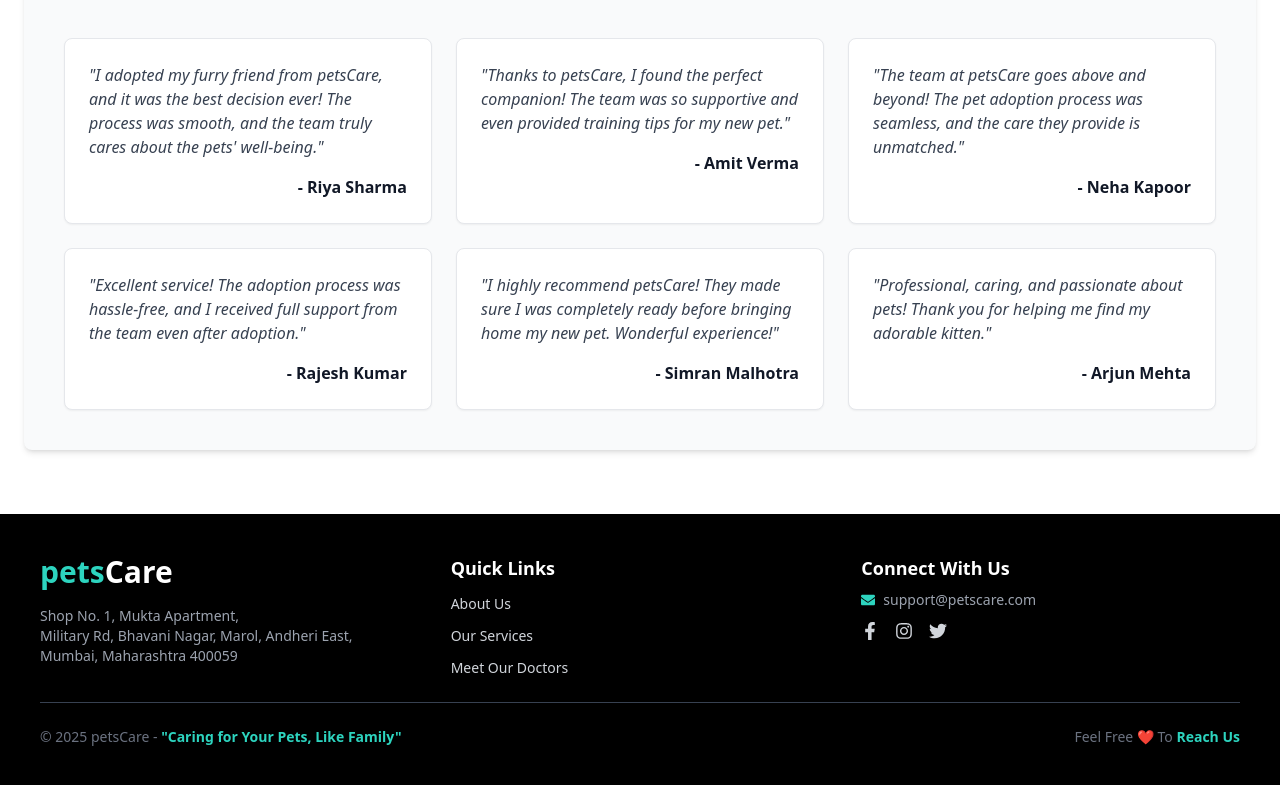
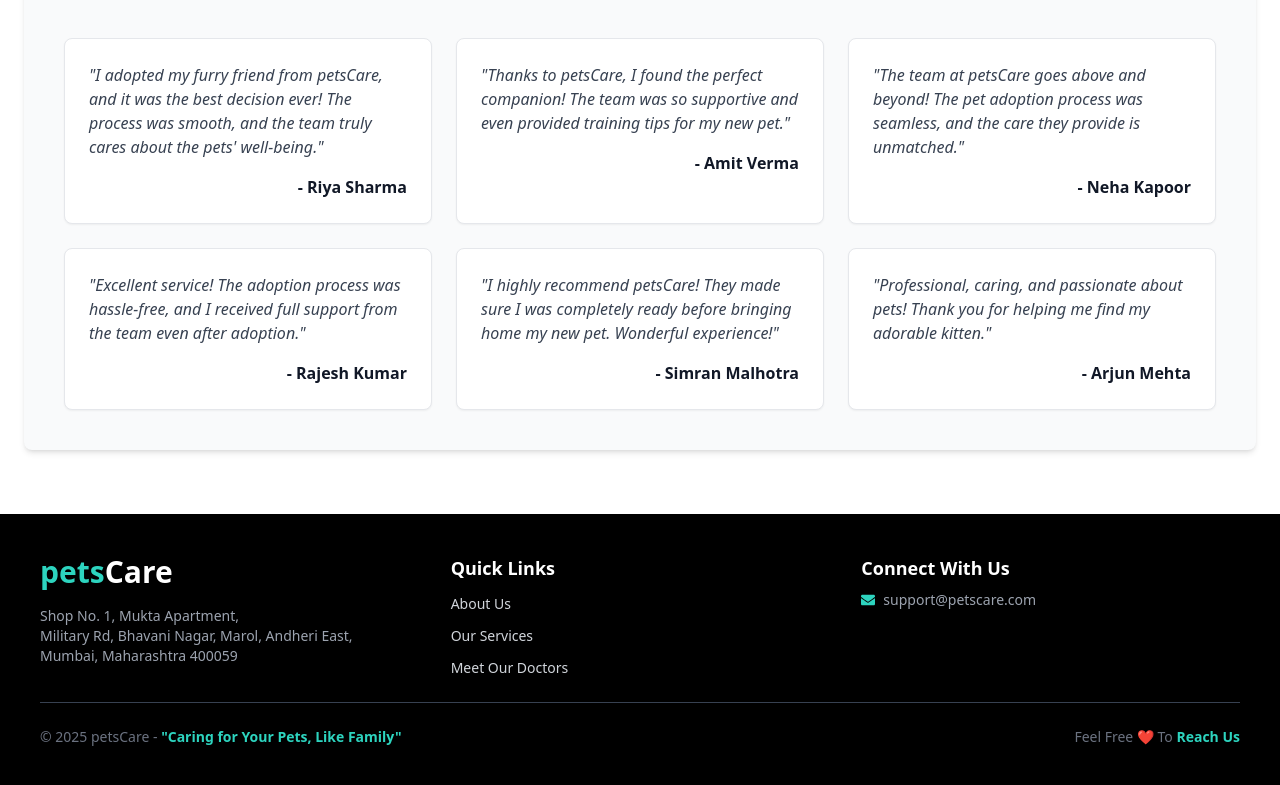
Before and after one commit to SatyamDevGenie/petsCare, a React (Vite) app in the folder frontend/: page / in a window 1280 px wide. Shown: the part 1614-2399 px from the top of the page. Built offline with nearby package versions, Linux system fonts and the light colour scheme; no server answers.

Commit message:
Ready for Deployment

```diff
--- a/frontend/src/components/Footer.tsx
+++ b/frontend/src/components/Footer.tsx
@@ -40,18 +40,7 @@ const Footer: React.FC = () => {
             <p className="text-sm mt-2 text-gray-400 flex justify-center sm:justify-start items-center gap-2">
               <FaEnvelope className="text-teal-400" /> support@petscare.com
             </p>
-            {/* Social Media Icons */}
-            <div className="flex justify-center sm:justify-start space-x-4 mt-3">
-              <a href="https://facebook.com" target="_blank" rel="noopener noreferrer" className="hover:text-teal-400">
-                <FaFacebookF size={18} />
-              </a>
-              <a href="https://instagram.com" target="_blank" rel="noopener noreferrer" className="hover:text-teal-400">
-                <FaInstagram size={18} />
-              </a>
-              <a href="https://twitter.com" target="_blank" rel="noopener noreferrer" className="hover:text-teal-400">
-                <FaTwitter size={18} />
-              </a>
-            </div>
+
           </div>
         </div>
 
```
